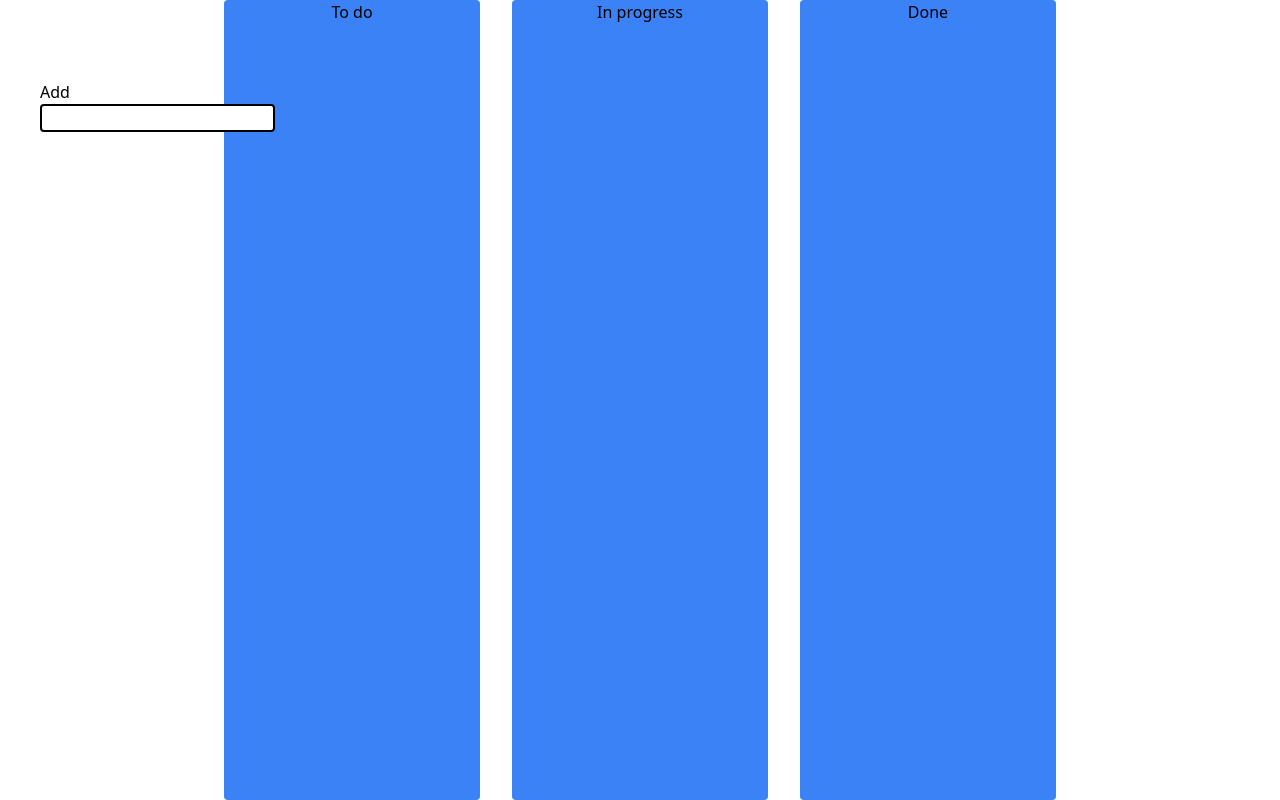
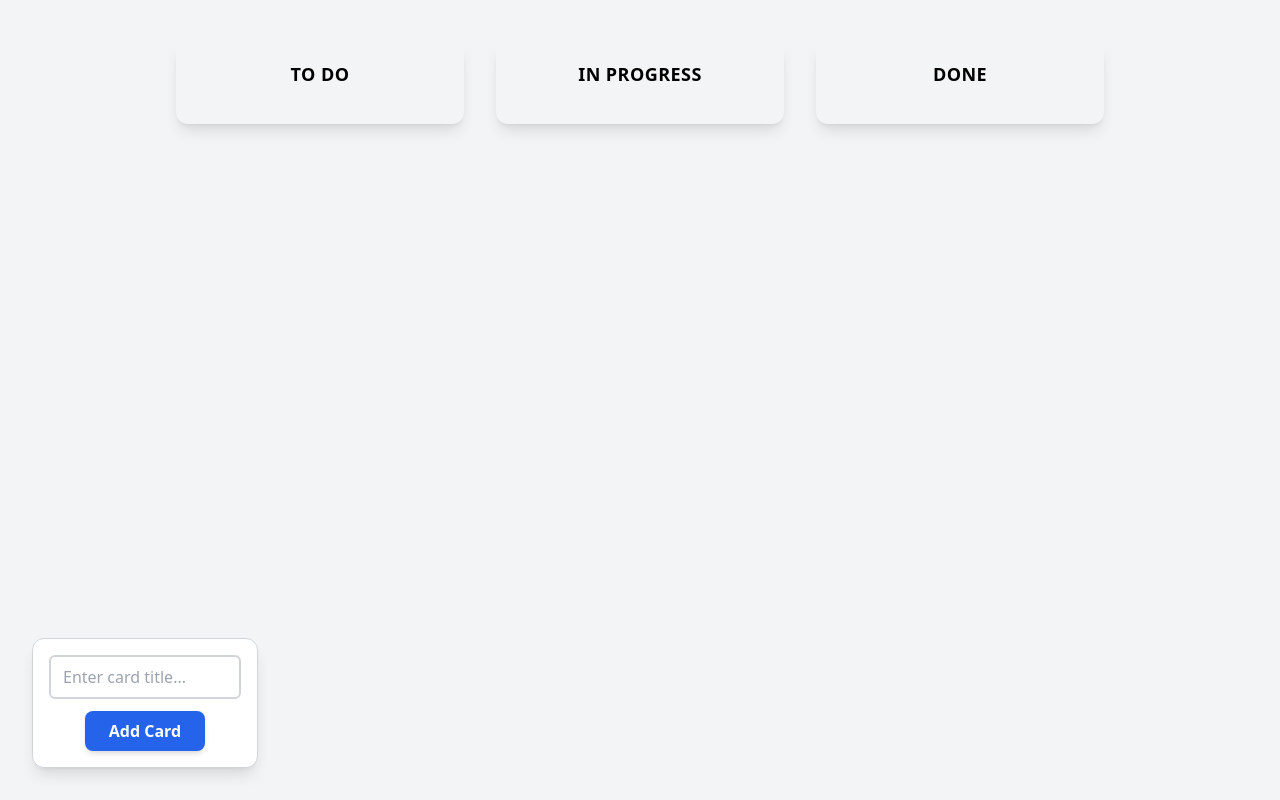
Before and after one commit to cassiocappellari/real-time-kanban, a React (Create React App) app: page / in a window 1280 px wide. Built offline with nearby package versions, Linux system fonts and the light colour scheme.

Commit message:
feat: improve application layout

```diff
--- a/public/index.html
+++ b/public/index.html
@@ -24,7 +24,7 @@
       work correctly both with client-side routing and a non-root public URL.
       Learn how to configure a non-root public URL by running `npm run build`.
     -->
-    <title>React App</title>
+    <title>Kanban App</title>
   </head>
   <body>
     <noscript>You need to enable JavaScript to run this app.</noscript>
--- a/src/App.tsx
+++ b/src/App.tsx
@@ -3,16 +3,19 @@ import { Column } from './components/Column';
 import { ColumnTitle } from './enums';
 
 function App() {
-  return (
-    <><div className='flex gap-8 justify-center'>
-      <><Column title={ColumnTitle.TO_DO} /><Column title={ColumnTitle.IN_PROGRESS} /><Column title={ColumnTitle.DONE} /></>
-    </div>
-    <div className='static'>
-      <div className="absolute left-10 top-20 h-16 w-16">
-        <AddCard />
-      </div>
-    </div></>
-  );
+    return (
+        <div className="min-h-screen bg-gray-100 flex flex-col items-center py-10 space-y-6">
+            <div className="flex gap-8 w-full justify-center">
+                <Column title={ColumnTitle.TO_DO} />
+                <Column title={ColumnTitle.IN_PROGRESS} />
+                <Column title={ColumnTitle.DONE} />
+            </div>
+
+            <div className="fixed bottom-8 left-8">
+                <AddCard />
+            </div>
+        </div>
+    );
 }
 
 export default App;
--- a/src/components/AddCard.tsx
+++ b/src/components/AddCard.tsx
@@ -1,5 +1,5 @@
-import { useDispatch } from "react-redux"
-import { addToDoCard, AppDispatch, RootState } from "../store"
+import { useDispatch } from "react-redux";
+import { addToDoCard, AppDispatch, RootState } from "../store";
 import { useState } from "react";
 import { useSelector } from "react-redux";
 import { ColumnTitle } from "../enums";
@@ -8,8 +8,8 @@ const MAXIMUM_CARDS_NUMBER = 8;
 
 export function AddCard() {
     const dispatch: AppDispatch = useDispatch();
-    const cards = useSelector((state: RootState) => state.toDoCards)
-    const [cardTitle, setCardTitle] = useState('')
+    const cards = useSelector((state: RootState) => state.toDoCards);
+    const [cardTitle, setCardTitle] = useState('');
 
     const handleOnClick = () => {
         if (cards.length < MAXIMUM_CARDS_NUMBER) {
@@ -18,22 +18,27 @@ export function AddCard() {
                 currentColumn: ColumnTitle.TO_DO
             };
 
-            dispatch(addToDoCard(newCard))
+            dispatch(addToDoCard(newCard));
+            setCardTitle('');
         }
-    }
+    };
 
     return (
-        <><div>
-            <button onClick={handleOnClick}>
-                Add
+        <div className="flex flex-col items-center space-y-3 bg-white p-4 rounded-xl shadow-lg border border-gray-300">
+            <input
+                className="border-2 border-gray-300 rounded-md px-3 py-2 w-48 focus:outline-none focus:ring-2 focus:ring-blue-500"
+                name="cardName"
+                type="text"
+                placeholder="Enter card title..."
+                value={cardTitle}
+                onChange={(e) => setCardTitle(e.target.value)}
+            />
+            <button
+                onClick={handleOnClick}
+                className="bg-blue-600 hover:bg-blue-700 text-white font-semibold px-6 py-2 rounded-lg shadow-md transition-all"
+            >
+                Add Card
             </button>
-        </div><div>
-                <input
-                    className="border-2 border-black rounded"
-                    name="cardName"
-                    type="text"
-                    value={cardTitle}
-                    onChange={e => setCardTitle(e.target.value)} />
-            </div></>
-    )
+        </div>
+    );
 }
--- a/src/components/Card.tsx
+++ b/src/components/Card.tsx
@@ -15,16 +15,26 @@ export function Card({ title, currentColumn }: Props) {
 
     return (
         <div
-            className="bg-red-500 h-16 w-64 border-round text-center rounded"
+            className="bg-white shadow-md rounded-lg p-4 border border-gray-200 hover:shadow-xl transition-all relative"
             onMouseEnter={() => setIsMouseHover(true)}
             onMouseLeave={() => setIsMouseHover(false)}
         >
-            <p>{title}</p>
+            <p className="text-gray-800 font-medium">{title}</p>
             {isMouseHover && (
-                <div className="flex flex-row justify-around">
-                    <button onClick={() => removeCard(title)}>x</button>
+                <div className="flex justify-between mt-2">
+                    <button
+                        onClick={() => removeCard(title)}
+                        className="bg-red-500 hover:bg-red-600 text-white text-xs px-3 py-1 rounded-md transition"
+                    >
+                        ✖ Remove
+                    </button>
                     {currentColumn !== ColumnTitle.DONE && (
-                        <button onClick={() => moveCard(title)}>+</button>
+                        <button
+                            onClick={() => moveCard(title)}
+                            className="bg-green-500 hover:bg-green-600 text-white text-xs px-3 py-1 rounded-md transition"
+                        >
+                            ➜ Move
+                        </button>
                     )}
                 </div>
             )}
--- a/src/components/Column.tsx
+++ b/src/components/Column.tsx
@@ -7,43 +7,33 @@ interface Props {
     title: string;
 }
 
-export function Column({
-    title
-}: Props) {
-    const toDoCards = useSelector((state: RootState) => state.toDoCards)
-    const inProgressCards = useSelector((state: RootState) => state.inProgressCards)
-    const doneCards = useSelector((state: RootState) => state.doneCards)
+export function Column({ title }: Props) {
+    const toDoCards = useSelector((state: RootState) => state.toDoCards);
+    const inProgressCards = useSelector((state: RootState) => state.inProgressCards);
+    const doneCards = useSelector((state: RootState) => state.doneCards);
 
     return (
-        <div className="bg-blue-500 h-screen w-64 border-round text-center rounded">
-        <div>
-            <p>
+        <div className="flex flex-col items-center w-72 rounded-xl p-5 shadow-lg">
+            <h2 className="text-lg font-bold uppercase tracking-wide mb-4">
                 {title}
-            </p>
-        </div>
+            </h2>
+            <div className="w-full space-y-4">
                 {title === ColumnTitle.TO_DO &&
                     toDoCards.map((card, index) => (
-                <div className="mt-6">
                         <Card key={index} title={card.cardTitle} currentColumn={card.currentColumn} />
-                </div>
                     ))
                 }
-
                 {title === ColumnTitle.IN_PROGRESS &&
                     inProgressCards.map((card, index) => (
-                <div className="mt-6">
-                    <Card key={index} title={card.cardTitle} currentColumn={card.currentColumn}/>
-                </div>
+                        <Card key={index} title={card.cardTitle} currentColumn={card.currentColumn} />
                     ))
                 }
-
                 {title === ColumnTitle.DONE &&
                     doneCards.map((card, index) => (
-                <div className="mt-6">
-                    <Card key={index} title={card.cardTitle} currentColumn={card.currentColumn}/>
-                </div>
+                        <Card key={index} title={card.cardTitle} currentColumn={card.currentColumn} />
                     ))
                 }
             </div>
-    )
+        </div>
+    );
 }
```
Lines whose indentation alone changed are shown as unchanged.
